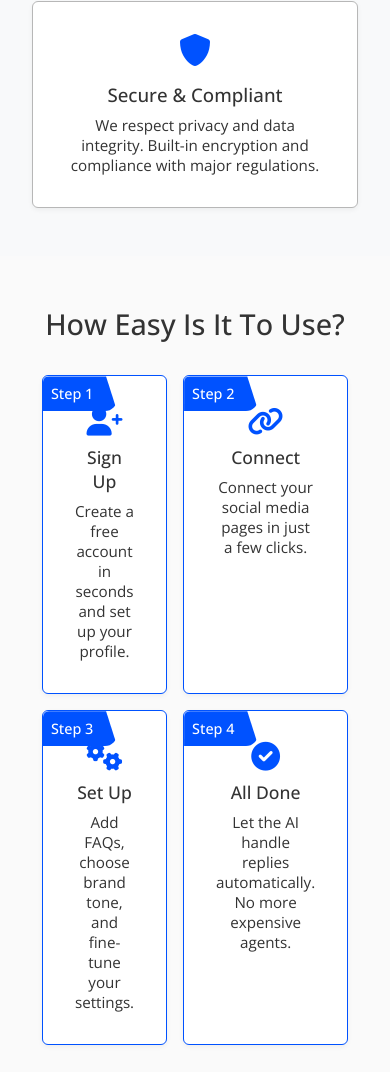
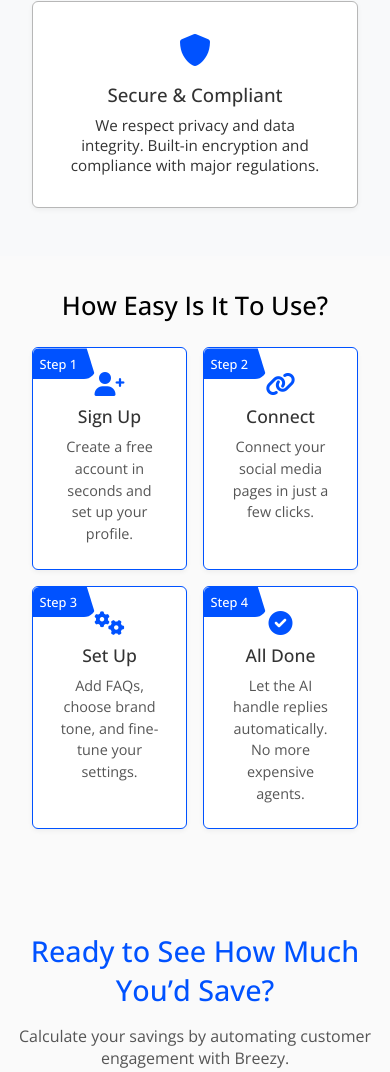
Before and after one commit to tom125813/BreezyAI, a plain HTML site: page index.html in a window 390 px wide. Shown: the part 2274-3346 px from the top of the page. Drawn offline with nearby package versions, Linux system fonts and the light colour scheme.

Commit message:
Steps Section Mobile Fix
Fixed media query

```diff
--- a/marketing/style.css
+++ b/marketing/style.css
@@ -690,13 +690,14 @@ body.menu-open {
   font-size: 1.8rem;
   font-weight: 500;
   margin-bottom: 2rem;
+  color: black; /* Match the screenshot's heading color */
 }
 
 .steps-row {
   display: flex;
-  flex-wrap: nowrap;
+  flex-wrap: wrap; /* Allow wrapping for smaller screens */
   justify-content: center;
-  gap: 1rem;
+  gap: 1.5rem; /* Increased gap for better spacing */
   max-width: 1200px;
   margin: 0 auto;
   padding: 0 2rem;
@@ -708,7 +709,7 @@ body.menu-open {
   padding: 2rem;
   border-radius: 6px;
   text-align: center;
-  box-shadow: 0 2px 5px rgba(0,0,0,0.05);
+  box-shadow: 0 2px 5px rgba(0, 0, 0, 0.05);
   transition: transform 0.3s;
   position: relative;
   border: 1px solid #0052ff;
@@ -740,13 +741,16 @@ body.menu-open {
 }
 
 .step-box h4 {
-  font-size: 1.1rem;
+  font-size: 1.2rem; /* Slightly larger for readability */
   font-weight: 500;
   margin-bottom: 0.5rem;
+  color: #333;
 }
 
 .step-box p {
   font-size: 0.95rem;
+  color: #555;
+  line-height: 1.5;
   margin: 0;
 }
 
@@ -757,26 +761,60 @@ body.menu-open {
   align-self: center;
 }
 
+/* Adjustments for screens below 1000px */
 @media (max-width: 1000px) {
   .steps-row {
     flex-wrap: wrap;
+    gap: 1.5rem; /* Consistent gap */
   }
   .step-connector {
-    display: none;
+    display: none; /* Hide connectors as they don't appear in the screenshot */
   }
   .step-box {
-    width: 45%;
+    width: 45%; /* Two boxes per row */
     max-width: 250px;
   }
 }
 
+/* Mobile-specific adjustments */
 @media (max-width: 768px) {
+  .steps-section {
+    padding: 2rem 0; /* Reduce padding for mobile */
+  }
+
+  .steps-section h2 {
+    font-size: 1.6rem; /* Slightly smaller heading */
+    margin-bottom: 1.5rem;
+  }
+
   .steps-row {
-    grid-template-columns: repeat(2, 1fr);
     display: grid;
+    grid-template-columns: repeat(2, 1fr); /* 2x2 grid as shown in the screenshot */
+    gap: 1rem; /* Slightly smaller gap for mobile */
+    padding: 0 1rem;
   }
+
   .step-box {
-    width: 100%;
+    width: 100%; /* Full width within the grid cell */
+    max-width: none; /* Remove max-width restriction */
+    padding: 1.5rem; /* Slightly less padding for mobile */
+  }
+
+  .step-box::before {
+    font-size: 0.8rem; /* Smaller "Step" label on mobile */
+    padding: 0.4rem 1.2rem 0.4rem 0.4rem;
+  }
+
+  .step-box i {
+    font-size: 1.5rem; /* Smaller icon on mobile */
+  }
+
+  .step-box h4 {
+    font-size: 1.1rem;
+  }
+
+  .step-box p {
+    font-size: 0.9rem;
   }
 }
 
```
